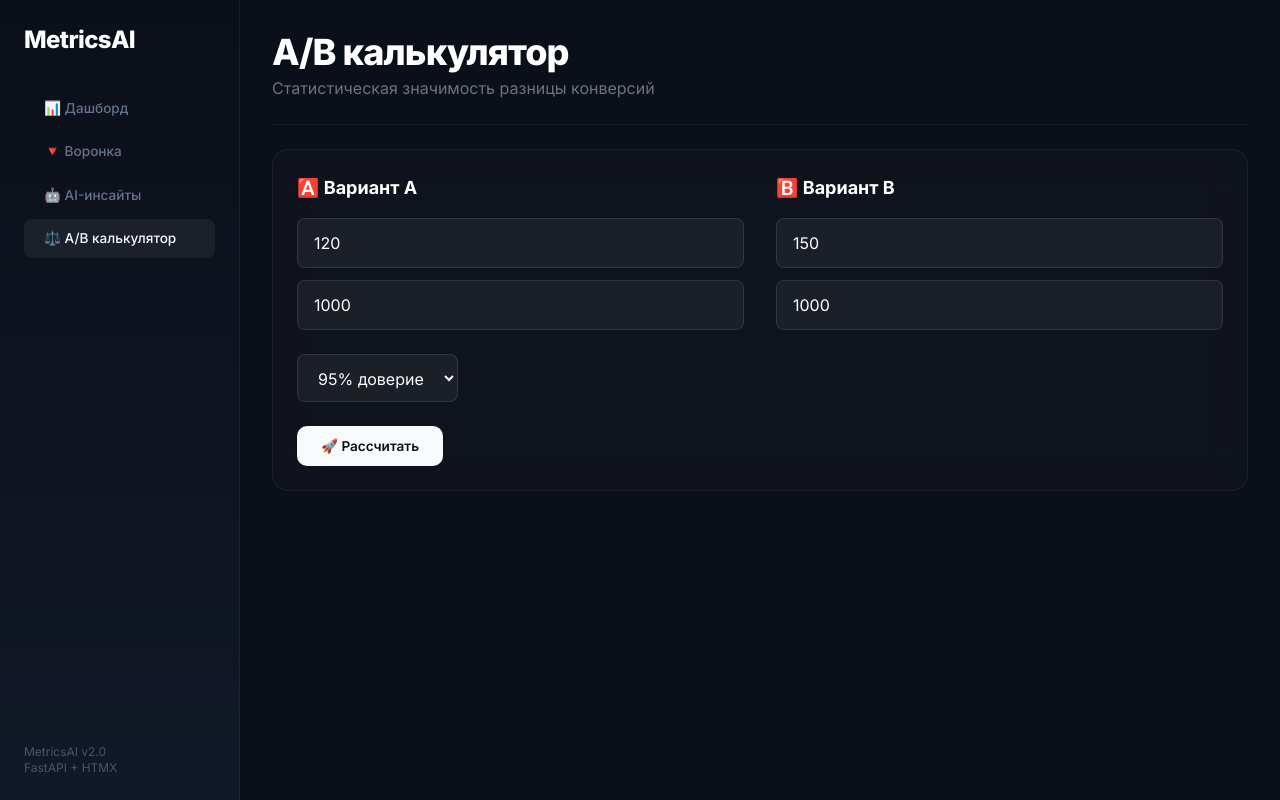
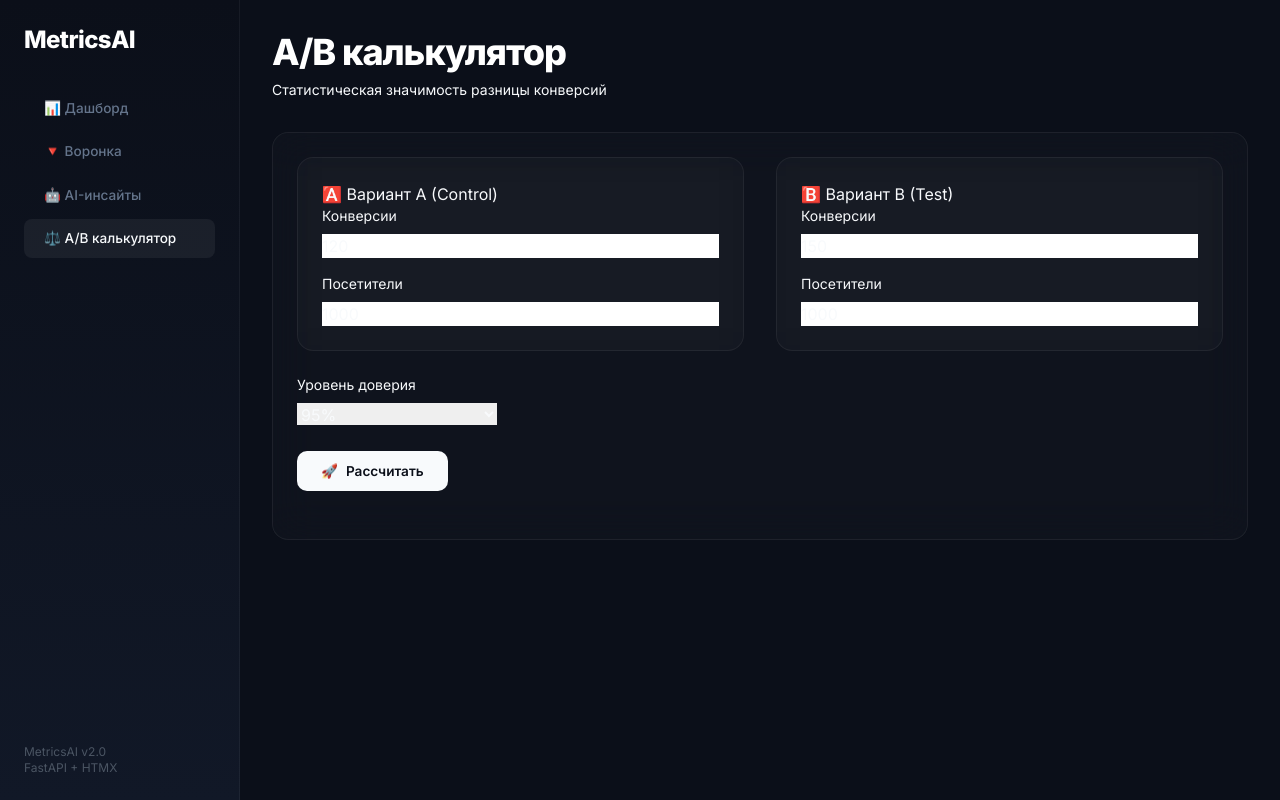
Before and after one commit to ok974473548-droid/metricsai, a FastAPI app: page /ab in a window 1280 px wide. Run offline with FastAPI, Linux system fonts and the light colour scheme; some libraries are stand-ins or nearby versions.

Commit message:
Update ab.html

```diff
--- a/templates/ab.html
+++ b/templates/ab.html
@@ -1,38 +1,52 @@
 {% extends "base.html" %}
 {% block content %}
-<div class="mb-6">
-    <h1 class="text-4xl font-extrabold text-white tracking-tight mb-1">A/B калькулятор</h1>
-    <p class="text-gray-500">Статистическая значимость разницы конверсий</p>
+<div class="mb-8 animate-in">
+    <h1 class="text-4xl font-extrabold text-white tracking-tight mb-2" style="letter-spacing: -0.03em;">A/B калькулятор</h1>
+    <p class="text-sm" style="color: var(--text-secondary);">Статистическая значимость разницы конверсий</p>
 </div>
-<hr class="border-white/5 mb-6">
 
-<div class="glass-card">
+<div class="glass-card animate-in delay-1">
     <form hx-post="/ab-calculate" hx-target="#ab-result" class="space-y-6">
         <div class="grid grid-cols-2 gap-8">
-            <div>
-                <h3 class="text-lg font-bold text-white mb-4">🅰️ Вариант A</h3>
-                <div class="space-y-3">
-                    <input type="number" name="conv_a" value="120" placeholder="Конверсии A" class="w-full bg-white/5 border border-white/10 rounded-lg px-4 py-3 text-white">
-                    <input type="number" name="n_a" value="1000" placeholder="Посетители A" class="w-full bg-white/5 border border-white/10 rounded-lg px-4 py-3 text-white">
+            <div class="glass-card" style="padding: 1.5rem;">
+                <div class="section-title">🅰️ Вариант A (Control)</div>
+                <div class="space-y-4">
+                    <div>
+                        <label class="block text-sm mb-2" style="color: var(--text-secondary);">Конверсии</label>
+                        <input type="number" name="conv_a" value="120" class="w-full">
+                    </div>
+                    <div>
+                        <label class="block text-sm mb-2" style="color: var(--text-secondary);">Посетители</label>
+                        <input type="number" name="n_a" value="1000" class="w-full">
+                    </div>
                 </div>
             </div>
-            <div>
-                <h3 class="text-lg font-bold text-white mb-4">🅱️ Вариант B</h3>
-                <div class="space-y-3">
-                    <input type="number" name="conv_b" value="150" placeholder="Конверсии B" class="w-full bg-white/5 border border-white/10 rounded-lg px-4 py-3 text-white">
-                    <input type="number" name="n_b" value="1000" placeholder="Посетители B" class="w-full bg-white/5 border border-white/10 rounded-lg px-4 py-3 text-white">
+            <div class="glass-card" style="padding: 1.5rem;">
+                <div class="section-title">🅱️ Вариант B (Test)</div>
+                <div class="space-y-4">
+                    <div>
+                        <label class="block text-sm mb-2" style="color: var(--text-secondary);">Конверсии</label>
+                        <input type="number" name="conv_b" value="150" class="w-full">
+                    </div>
+                    <div>
+                        <label class="block text-sm mb-2" style="color: var(--text-secondary);">Посетители</label>
+                        <input type="number" name="n_b" value="1000" class="w-full">
+                    </div>
                 </div>
             </div>
         </div>
         <div>
-            <select name="confidence" class="bg-white/5 border border-white/10 rounded-lg px-4 py-3 text-white">
-                <option value="0.95">95% доверие</option>
-                <option value="0.99">99% доверие</option>
-                <option value="0.90">90% доверие</option>
+            <label class="block text-sm mb-2" style="color: var(--text-secondary);">Уровень доверия</label>
+            <select name="confidence" class="w-full" style="max-width: 200px;">
+                <option value="0.95">95%</option>
+                <option value="0.99">99%</option>
+                <option value="0.90">90%</option>
             </select>
         </div>
-        <button type="submit" class="btn-primary">🚀 Рассчитать</button>
+        <button type="submit" class="btn-primary">
+            <span style="margin-right: 0.5rem;">🚀</span>Рассчитать
+        </button>
     </form>
-    <div id="ab-result"></div>
+    <div id="ab-result" class="mt-6"></div>
 </div>
 {% endblock %}
```
